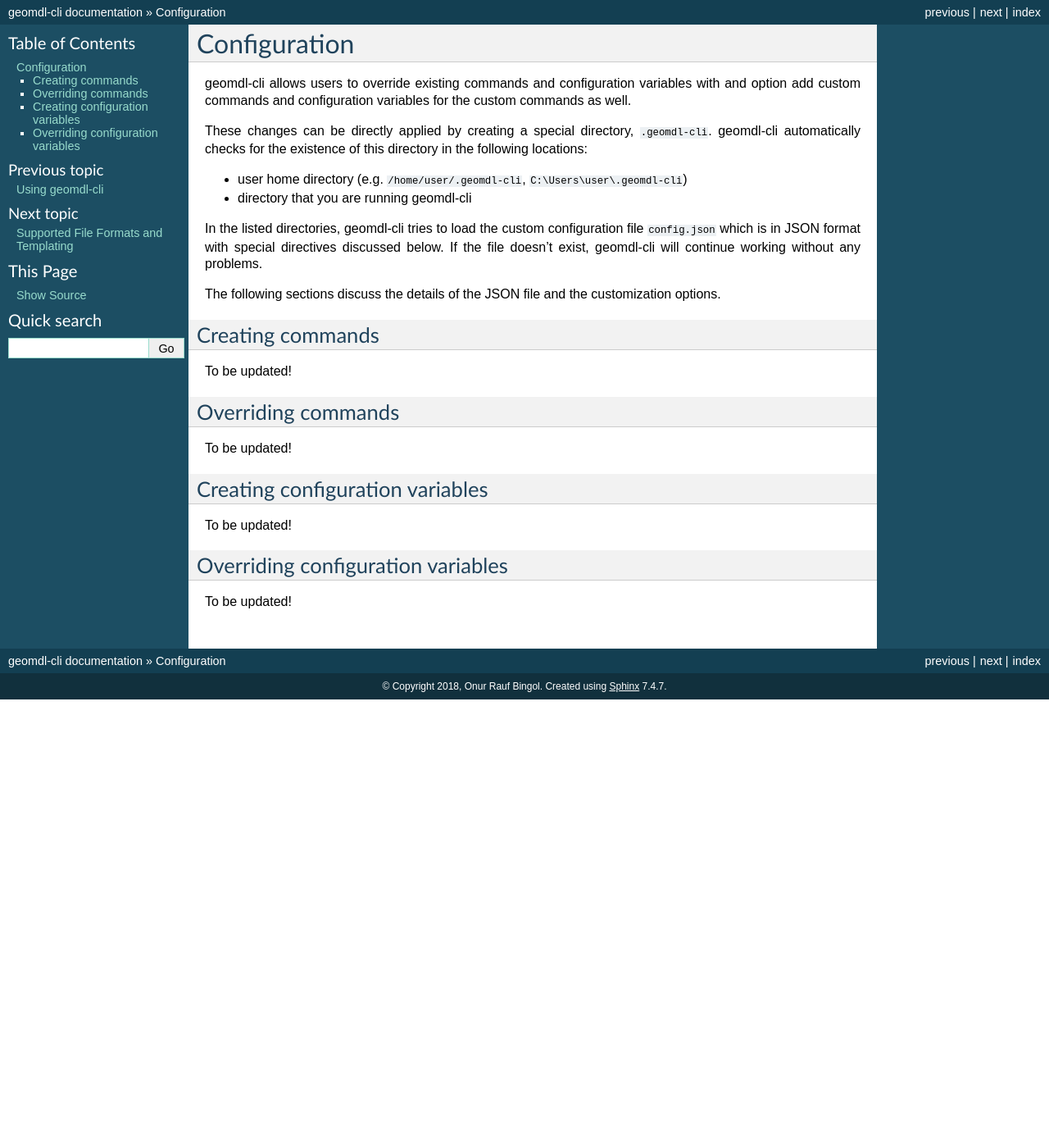
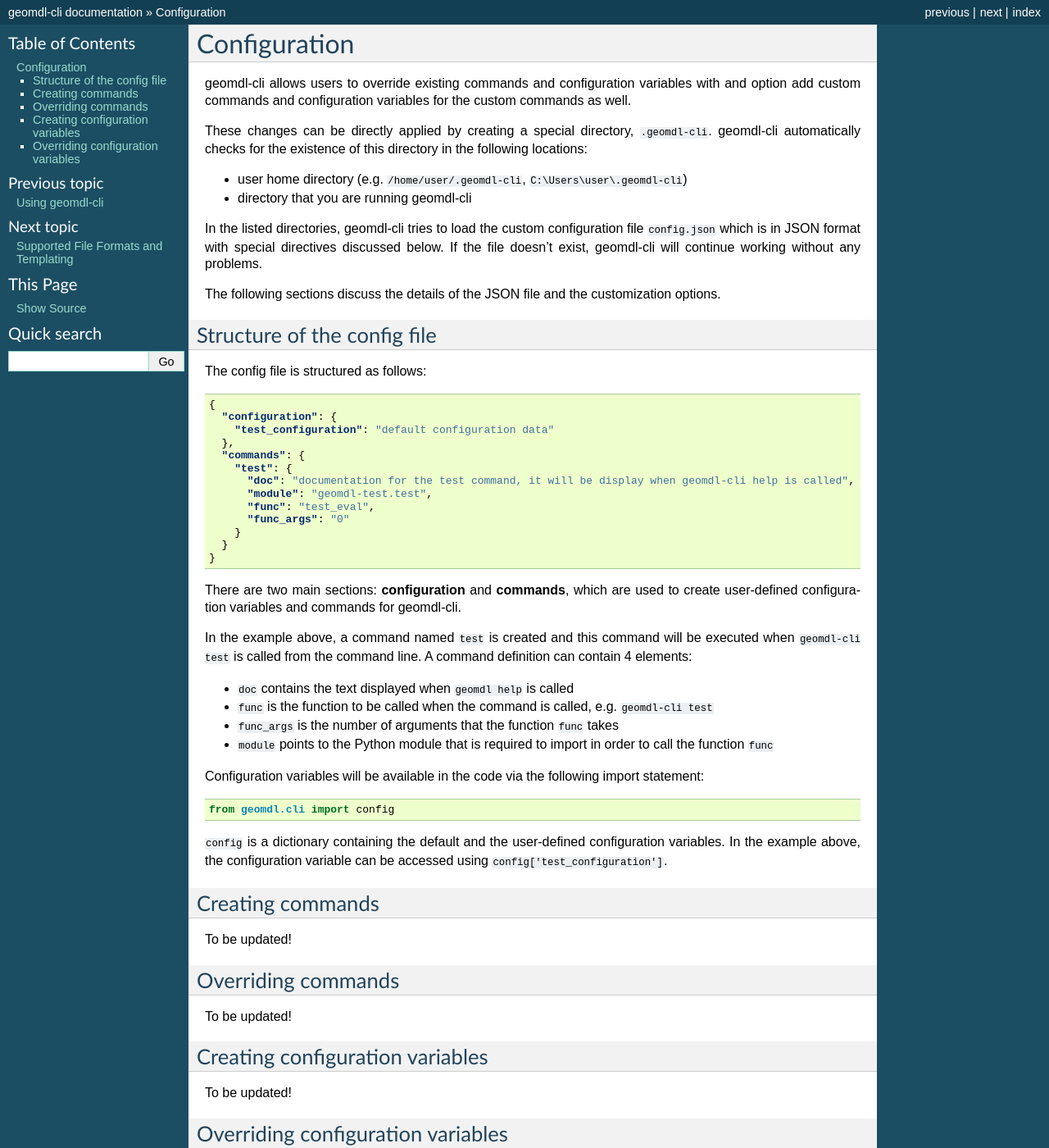
Before and after one commit to orbingol/geomdl-cli, a Sphinx documentation site: the page built from docs/config.rst, in a window 1280 px wide and 1400 px high. Shown: the whole window at 82% size. Built offline with Sphinx 7.4.7, drawn with Linux system fonts in a browser that asks for light colours; formulas are drawn with MathJax 3.

Commit message:
Update configuration documentation

```diff
--- a/docs/config.rst
+++ b/docs/config.rst
@@ -14,6 +14,47 @@
 with special directives discussed below. If the file doesn't exist, geomdl-cli will continue working without any problems.
 
 The following sections discuss the details of the JSON file and the customization options.
+
+Structure of the config file
+============================
+
+The config file is structured as follows:
+
+.. code-block:: json
+
+    {
+      "configuration": {
+        "test_configuration": "default configuration data"
+      },
+      "commands": {
+        "test": {
+          "doc": "documentation for the test command, it will be display when geomdl-cli help is called",
+          "module": "geomdl-test.test",
+          "func": "test_eval",
+          "func_args": "0"
+        }
+      }
+    }
+
+There are two main sections: **configuration** and **commands**, which are used to create user-defined configuration
+variables and commands for geomdl-cli.
+
+In the example above, a command named ``test`` is created and this command will be executed when ``geomdl-cli test``
+is called from the command line. A command definition can contain 4 elements:
+
+* ``doc`` contains the text displayed when ``geomdl help`` is called
+* ``func`` is the function to be called when the command is called, e.g. ``geomdl-cli test``
+* ``func_args`` is the number of arguments that the function ``func`` takes
+* ``module`` points to the Python module that is required to import in order to call the function ``func``
+
+Configuration variables will be available in the code via the following import statement:
+
+.. code-block:: python
+
+    from geomdl.cli import config
+
+``config`` is a dictionary containing the default and the user-defined configuration variables. In the example above,
+the configuration variable can be accessed using ``config['test_configuration']``.
 
 Creating commands
 =================
```
